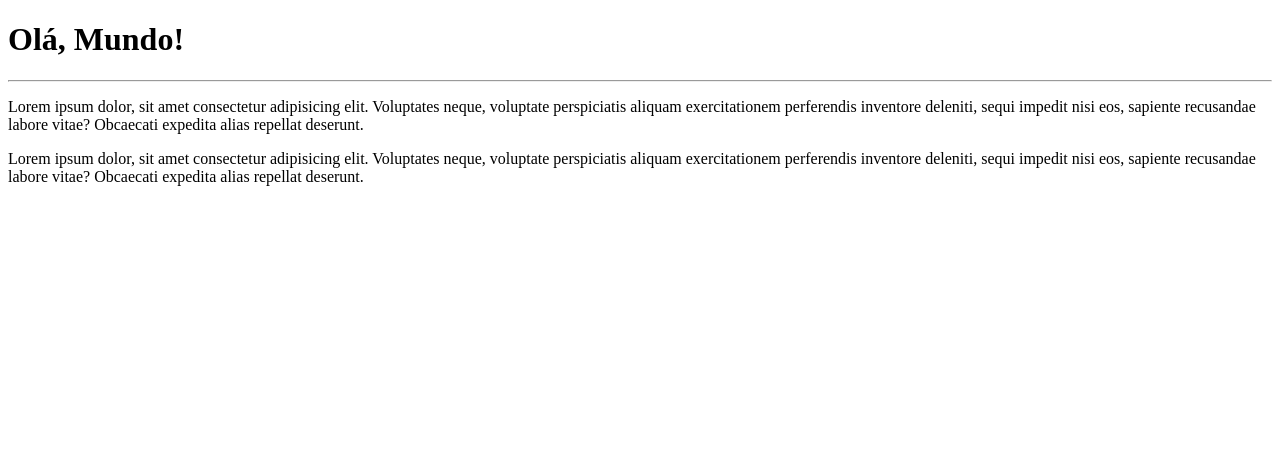
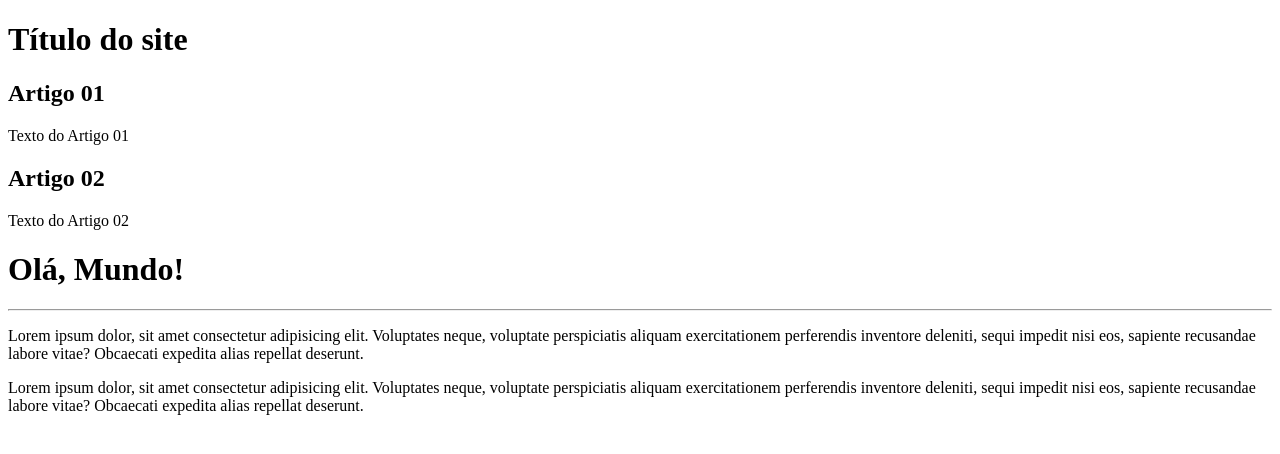
Before and after one commit to sudojordan/Ola-Mundo, a plain HTML site: page Pagina_teste/index.html in a window 1280 px wide. Drawn offline with Linux system fonts and the light colour scheme.

Commit message:
add index

```diff
--- a/Pagina_teste/index.html
+++ b/Pagina_teste/index.html
@@ -1,15 +1,36 @@
 <!DOCTYPE html>
 <html lang="pt-br">
+
 <head>
     <meta charset="UTF-8">
     <meta name="viewport" content="width=device-width, initial-scale=1.0">
-    <title>Teste do GIT</title>
+    <title>Título do site</title>
 </head>
+
 <body>
+    <main>
+        <header>
+            <h1>Título do site</h1>
+        </header>
+        <article>
+            <h2>Artigo 01</h2>
+            <p>Texto do Artigo 01</p>
+        </article>
+        <article>
+            <h2>Artigo 02</h2>
+            <p>Texto do Artigo 02</p>
+        </article>
+    </main>
+
     <h1>Olá, Mundo!</h1>
     <hr>
-    <p>Lorem ipsum dolor, sit amet consectetur adipisicing elit. Voluptates neque, voluptate perspiciatis aliquam exercitationem perferendis inventore deleniti, sequi impedit nisi eos, sapiente recusandae labore vitae? Obcaecati expedita alias repellat deserunt.</p>
+    <p>Lorem ipsum dolor, sit amet consectetur adipisicing elit. Voluptates neque, voluptate perspiciatis aliquam
+        exercitationem perferendis inventore deleniti, sequi impedit nisi eos, sapiente recusandae labore vitae?
+        Obcaecati expedita alias repellat deserunt.</p>
 
-    <p>Lorem ipsum dolor, sit amet consectetur adipisicing elit. Voluptates neque, voluptate perspiciatis aliquam exercitationem perferendis inventore deleniti, sequi impedit nisi eos, sapiente recusandae labore vitae? Obcaecati expedita alias repellat deserunt.</p>
+    <p>Lorem ipsum dolor, sit amet consectetur adipisicing elit. Voluptates neque, voluptate perspiciatis aliquam
+        exercitationem perferendis inventore deleniti, sequi impedit nisi eos, sapiente recusandae labore vitae?
+        Obcaecati expedita alias repellat deserunt.</p>
 </body>
+
 </html>
```
